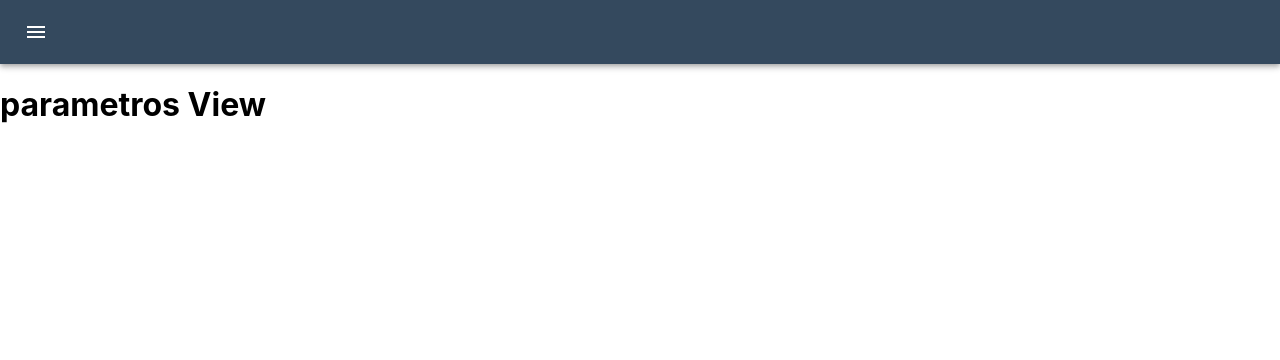
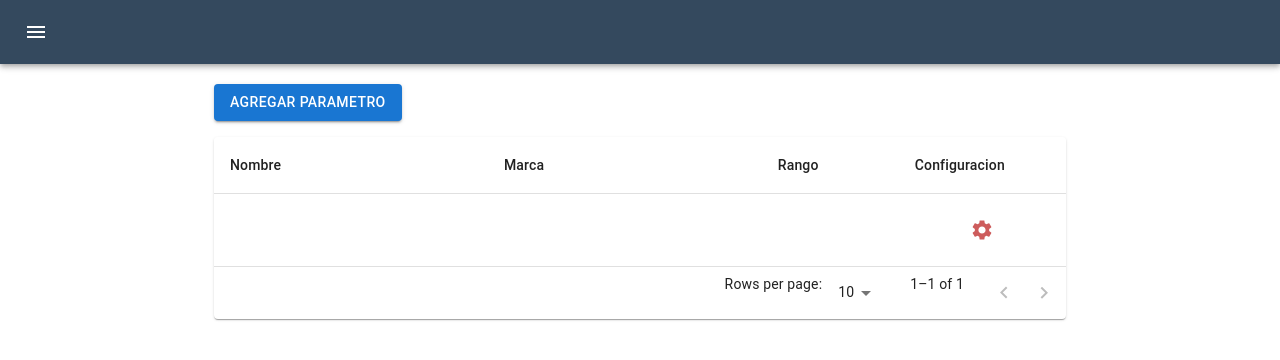
Before and after one commit to MrRocklion/tesis_automotriz, a React (Create React App) app: page / in a window 1280 px wide. Shown: the top 360 px of the page. Built offline with nearby package versions, Linux system fonts and the light colour scheme.

Commit message:
se instala libreria

```diff
--- a/package.json
+++ b/package.json
@@ -12,6 +12,7 @@
     "@testing-library/jest-dom": "^5.16.5",
     "@testing-library/react": "^13.4.0",
     "@testing-library/user-event": "^13.5.0",
+    "bootstrap": "^5.3.0",
     "firebase": "^9.23.0",
     "jspdf": "^2.5.1",
     "jspdf-autotable": "^3.5.29",
@@ -19,6 +20,7 @@
     "react-dom": "^18.2.0",
     "react-router-dom": "^6.14.0",
     "react-scripts": "5.0.1",
+    "reactstrap": "^9.2.0",
     "styled-components": "^5.3.11",
     "web-vitals": "^2.1.4"
   },
--- a/src/index.js
+++ b/src/index.js
@@ -4,6 +4,7 @@
 import App from './App';
 import reportWebVitals from './reportWebVitals';
 import { BrowserRouter } from "react-router-dom";
+import 'bootstrap/dist/css/bootstrap.min.css';
 import { createTheme, ThemeProvider } from '@mui/material/styles';
 
 
--- a/src/views/ParametrosView.jsx
+++ b/src/views/ParametrosView.jsx
@@ -1,10 +1,181 @@
+import React,{useState} from "react";
+import { Grid } from "@mui/material";
+import Container from '@mui/material/Container';
+import Paper from '@mui/material/Paper';
+import Table from '@mui/material/Table';
+import TableBody from '@mui/material/TableBody';
+import TableCell from '@mui/material/TableCell';
+import TableContainer from '@mui/material/TableContainer';
+import TableHead from '@mui/material/TableHead';
+import TablePagination from '@mui/material/TablePagination';
+import IconButton from '@mui/material/IconButton';
+import TableRow from '@mui/material/TableRow';
+import SettingsIcon from '@mui/icons-material/Settings';
+import Button from '@mui/material/Button';
+import { Modal, ModalHeader, ModalBody, ModalFooter } from 'reactstrap';
 export default function ParametrosView(){
 
+    const [parametros,setParametros] = useState([{}]);
+    const [page, setPage] = useState(0);
+    const [rowsPerPage, setRowsPerPage] = useState(10);
+    const [modalCrear,setModalCrear]  = useState(false);
 
+    const handleChangePage = (event, newPage) => {
+      setPage(newPage);
+    };
+
+    const handleChangeRowsPerPage = (event) => {
+      setRowsPerPage(+event.target.value);
+      setPage(0);
+    };
     return(
 
         <>
-        <h1>parametros View</h1>
+            <Container maxWidth="md" style={{paddingTop:20}}>
+                <Grid container spacing={2}>
+                <Grid item xs={12} >
+                <Button variant="contained" onClick={()=>{setModalCrear(true)}}>Agregar Parametro</Button>
+                </Grid>
+                    <Grid item xs={12} >
+                    <Paper sx={{ width: '100%', overflow: 'hidden' }}>
+                        <TableContainer sx={{ maxHeight: 440 }}>
+                        <Table stickyHeader aria-label="sticky table">
+                                    <TableHead>
+                                        <TableRow>
+                                        <TableCell
+                                                key={"last"}
+                                                align={"left"}
+                                                style={{ minWidth: 200 }}
+                                                >
+                                                Nombre
+                                            </TableCell>
+                                            <TableCell
+                                                key={"Name"}
+                                                align={"left"}
+                                                style={{ minWidth: 200 }}
+                                                >
+                                                Marca
+                                            </TableCell>
+                                            <TableCell
+                                                key={"ip"}
+                                                align={"left"}
+                                                style={{ minWidth: 100 }}
+                                                >
+                                                Rango
+                                            </TableCell>
+                                            <TableCell
+                                                key={"modelo"}
+                                                align={"left"}
+                                                style={{ minWidth: 100 }}
+                                                >
+                                                Configuracion
+                                            </TableCell>
+
+
+                                        </TableRow>
+                                    </TableHead>
+                                    <TableBody>
+                                    {parametros.slice(page * rowsPerPage, page * rowsPerPage + rowsPerPage)
+                                    .map((row,index) => {
+                                        return (
+                                            <TableRow key={index}>
+                                                 <TableCell align="left">
+                                                    {row.ultima_conexion}
+                                                </TableCell>
+                                                <TableCell align="left">
+                                                    {row.nombre}
+                                                </TableCell>
+                                                <TableCell align="left">
+                                                    {row.ip}
+                                                </TableCell>
+                                                <TableCell align="center">
+
+                                                        <IconButton color="rojo" aria-label="eliminar">
+                                                            <SettingsIcon />
+                                                        </IconButton>
+
+                                                </TableCell>
+
+                                            </TableRow>);
+                                        })}
+                                    </TableBody>
+
+                                </Table>
+                            </TableContainer>
+                            <TablePagination
+                                        rowsPerPageOptions={[10, 25, 100]}
+                                        component="div"
+                                        count={parametros.length}
+                                        rowsPerPage={rowsPerPage}
+                                        page={page}
+                                        onPageChange={handleChangePage}
+                                        onRowsPerPageChange={handleChangeRowsPerPage}
+                                    />
+                        </Paper>
+                    </Grid>
+                </Grid>
+
+                <Modal isOpen={modalCrear} >
+                    <ModalHeader>
+                        <div>
+                            <h1>
+                                Informacion
+                            </h1>
+                        </div>
+                    </ModalHeader>
+                    <ModalBody>
+                        <Grid container spacing={1}>
+                            <Grid item xs={6}>
+                                <div>
+                                    <strong><h5>Nombre</h5></strong>
+
+                                </div>
+                            </Grid>
+                            <Grid item xs={6}>
+                                <div>
+                                    <strong><h5>Canton</h5></strong>
+
+                                </div>
+                            </Grid>
+                            <Grid item xs={6}>
+                                <div>
+                                    <strong><h5>Latitud</h5></strong>
+
+                                </div>
+                            </Grid>
+                            <Grid item xs={6}>
+                                <div>
+                                    <strong><h5>longitud</h5></strong>
+
+                                </div>
+                            </Grid>
+                            <Grid item xs={6}>
+                                <div>
+                                    <strong><h5>Ip</h5></strong>
+
+                                </div>
+                            </Grid>
+                            <Grid item xs={6}>
+
+                                <div>
+                                    <strong><h5>Mac</h5></strong>
+
+                                </div>
+                            </Grid>
+                        </Grid>
+
+
+                    </ModalBody>
+                    <ModalFooter >
+                        <Button variant="contained" color='anaranjado1'  sx={{ marginLeft: 1 }}>
+                            Aplicar
+                        </Button>
+                        <Button variant="contained" color='rojo'  sx={{ marginLeft: 1 }}>
+                            cancelar
+                        </Button>
+                    </ModalFooter>
+                </Modal>
+            </Container>
         </>
     )
 
```
Also changed, not shown: 1 other file (tests, documents, lock files or other folders).
